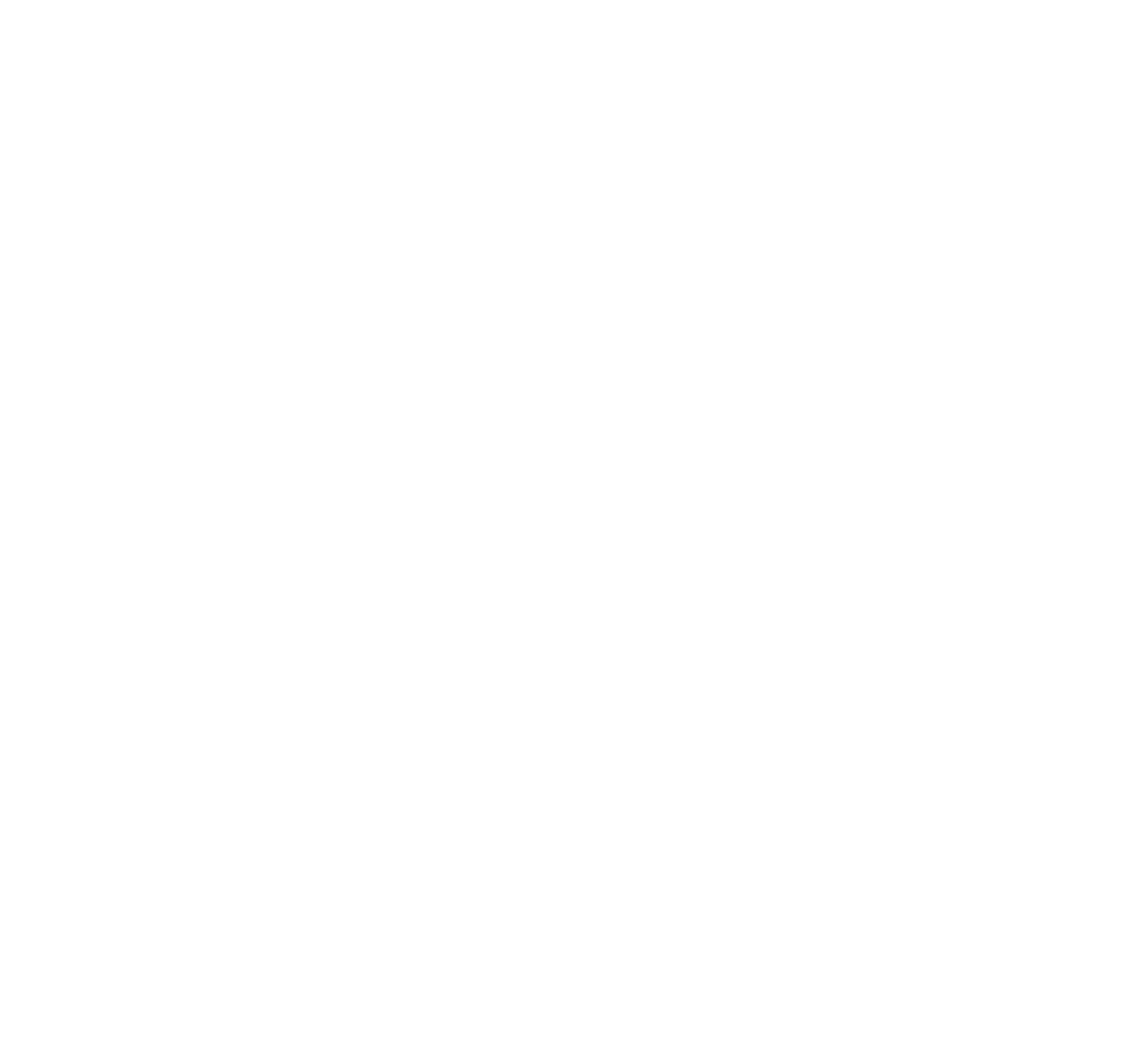
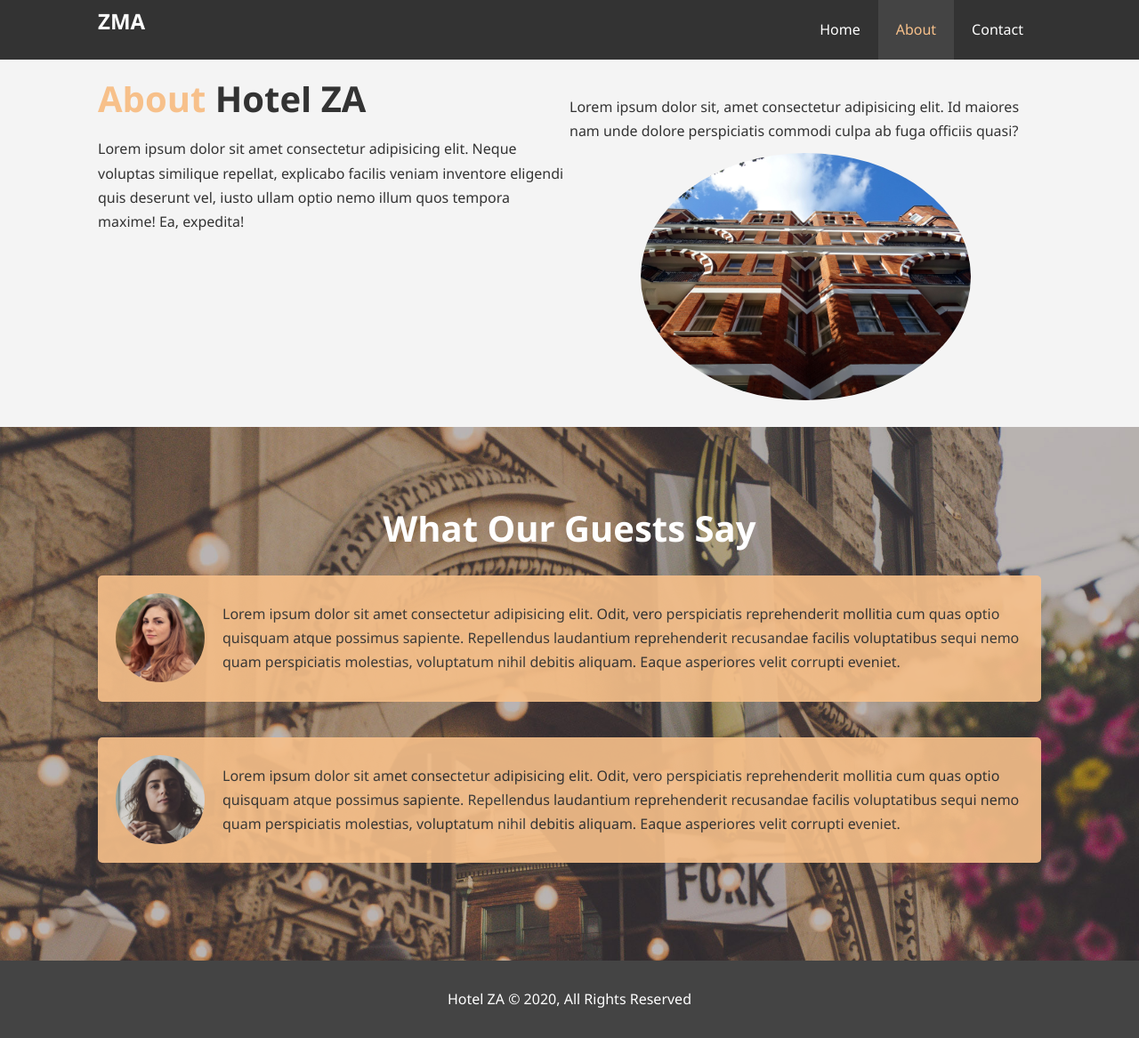
Before and after one commit to zeeatwork/basic-css-hotel-site, a plain HTML site: page about.html in a window 1280 px wide. Shown: the whole page at 89% size. Before the commit the page ends 800 px from the top, so only its background shows below. Drawn offline with Linux system fonts and the light colour scheme.

Commit message:
finished about page styling

```diff
--- a/about.html
+++ b/about.html
@@ -0,0 +1,54 @@
+<!DOCTYPE html>
+<html lang="en">
+<head>
+  <meta charset="UTF-8">
+  <meta name="viewport" content="width=device-width, initial-scale=1.0">
+  <meta name="description" content="Welcome to an Extraordinary Hotel in Philadelphia">
+  <meta name="keywords" content="hotel, luxury, philadelphia, mid-atlantic hotel">
+  <link rel="stylesheet" href="css/style.css">
+  <title>Hotel ZA  | About</title>
+</head>
+<body>
+  <header>
+    <nav id="navbar">
+      <div class="container">
+      <h1 class="logo"><a href="index.html">ZMA</a></h1>
+      <ul>
+        <li><a href="index.html">Home</a></li>
+        <li><a class="current" href="about.html">About</a></li>
+        <li><a href="contact.html">Contact</a></li>
+      </ul>
+      </div>
+    </nav>
+  </header>
+
+  <section id="about-info" class="bg-light py-3">
+    <div class="container">
+      <div class="info-left">
+<h1 class="l-heading"><span class="text-primary">About</span> Hotel ZA</h1>
+      <p>Lorem ipsum dolor sit amet consectetur adipisicing elit. Neque voluptas similique repellat, explicabo facilis veniam inventore eligendi quis deserunt vel, iusto ullam optio nemo illum quos tempora maxime! Ea, expedita!</p></div>
+      <p>Lorem ipsum dolor sit, amet consectetur adipisicing elit. Id maiores nam unde dolore perspiciatis commodi culpa ab fuga officiis quasi?</p>
+      <div class="info-right">
+<img src="./img/photo-2.jpg" alt="hotel">
+      </div>
+    </div>
+  </section>
+    <div class="clr"></div>
+    <section id="testimonials" class="py-3">
+      <div class="container">
+        <h2 class="l-heading">What Our Guests Say</h2>
+        <div class="testimonial bg-primary">
+          <img src="./img/person-1.jpg" alt="Samantha">
+          <p>Lorem ipsum dolor sit amet consectetur adipisicing elit. Odit, vero perspiciatis reprehenderit mollitia cum quas optio quisquam atque possimus sapiente. Repellendus laudantium reprehenderit recusandae facilis voluptatibus sequi nemo quam perspiciatis molestias, voluptatum nihil debitis aliquam. Eaque asperiores velit corrupti eveniet.</p>
+        </div>
+        <div class="testimonial bg-primary">
+          <img src="./img/person-2.jpg" alt="Loren">
+          <p>Lorem ipsum dolor sit amet consectetur adipisicing elit. Odit, vero perspiciatis reprehenderit mollitia cum quas optio quisquam atque possimus sapiente. Repellendus laudantium reprehenderit recusandae facilis voluptatibus sequi nemo quam perspiciatis molestias, voluptatum nihil debitis aliquam. Eaque asperiores velit corrupti eveniet.</p>
+        </div>
+      </div>
+    </section>
+  <footer id="main-footer">
+    <p>Hotel ZA &copy; 2020, All Rights Reserved</p>
+  </footer>
+</body>
+</html>
--- a/css/style.css
+++ b/css/style.css
@@ -55,9 +55,25 @@
   clear: both;
 }
 
+.l-heading {
+  font-size: 40px;
+}
+
 .btn:hover {
   background: #f7c08a;
   color: #333333;
+}
+/* padding */
+.py-1 {
+  padding: 10px 0;
+}
+
+.py-2 {
+  padding: 20px 0;
+}
+
+.py-3 {
+  padding: 30px 0;
 }
 
 /* Main Styling */
@@ -179,7 +195,52 @@ info-content {
 .box i {
   margin-bottom: 10px;
 }
+/* About Info */
+#about-info .info-right {
+  float: right;
+  width: 50%;
+  min-height: 100%;
+}
 
+#about-info .info-left {
+  float: left;
+  width: 50%;
+  min-height: 100%;
+}
+
+#about-info .info-right img{
+  display: block;
+  width: 70%;
+  margin: auto;
+  border-radius: 50%;
+}
+
+/* Testimonials */
+#testimonials {
+  height: 600px;
+  background: url('../img/test-bg.jpg') no-repeat center center/cover;
+  padding-top: 100px;
+}
+
+#testimonials h2 {
+  color: #ffffff;
+  text-align: center;
+  padding-bottom: 40px;
+}
+
+#testimonials .testimonial {
+  padding: 20px;
+  margin-bottom: 40px;
+  border-radius: 5px;
+  opacity: 0.9;
+}
+
+#testimonials .testimonial img {
+  width: 100px;
+  float: left;
+  margin-right: 20px;
+  border-radius: 50%;
+}
 /* Footer */
 
 #main-footer {
```
